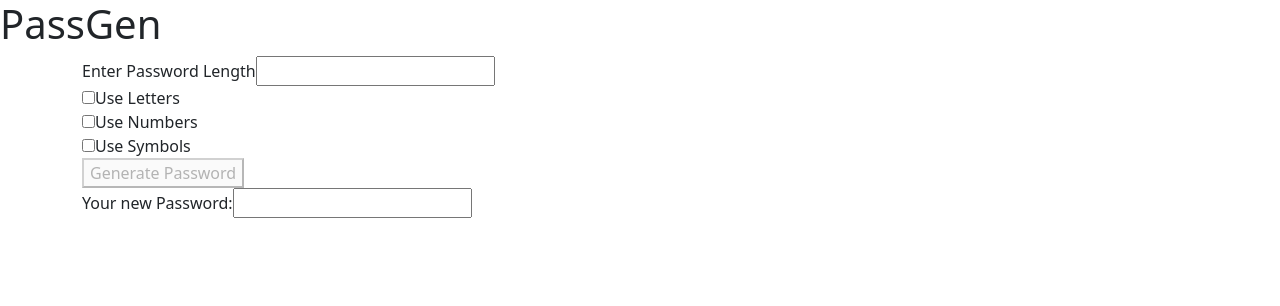
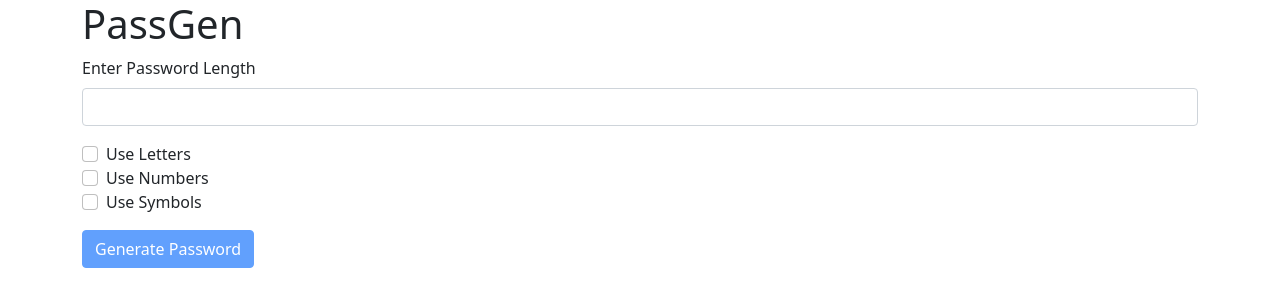
Before and after one commit to AbeTavarez/PassGen, an Angular app: page / in a window 1280 px wide. Shown: the top 306 px of the page. Built offline with nearby package versions, Linux system fonts and the light colour scheme.

Commit message:
bootstrap

```diff
--- a/src/app/app.component.html
+++ b/src/app/app.component.html
@@ -1,38 +1,44 @@
+<div class="container">
   <h1>PassGen</h1>
 
-<div class="container">
-  <div>
-    <label>Enter Password Length</label>
-    <input type="number" (input)="onChangeLength($event)" />
+  <div class="mb-3">
+    <label class="form-label">Enter Password Length</label>
+    <input
+      type="number"
+      (input)="onChangeLength($event)"
+      class="form-control"
+    />
   </div>
 
-  <div>
-    <input type="checkbox" (change)="onChangeUseLetters()" />
+  <div class="mb-3 form-check">
+    <div class="">
+      <input type="checkbox" (change)="onChangeUseLetters()" class="form-check-input"/>
       <label>Use Letters</label>
     </div>
 
     <div>
-    <input type="checkbox" (change)="onChangeUseNumbers()" />
+      <input type="checkbox" (change)="onChangeUseNumbers()" class="form-check-input"/>
       <label>Use Numbers</label>
     </div>
     <div>
-    <input type="checkbox" (change)="onChangeUseSymbols()" />
+      <input type="checkbox" (change)="onChangeUseSymbols()" class="form-check-input"/>
       <label>Use Symbols</label>
     </div>
-
+  </div>
   <div>
     <button
       [disabled]="
         !(length && (includeLetters || includeSymbols || includeNumbers))
       "
       (click)="onButtonClick()"
+      class="btn btn-primary"
     >
       Generate Password
     </button>
   </div>
 
-  <div>
-    <label>Your new Password: </label>
-    <input [value]="password" class=""/>
+  <div *ngIf="password" class="mb-2 mt-5">
+    <label class="form-check-label h5" for="new-pass">Your new Password: </label>
+    <input [value]="password" class="form-check-label" id="new-pass"/>
   </div>
 </div>
--- a/src/app/app.component.ts
+++ b/src/app/app.component.ts
@@ -39,7 +39,7 @@ export class AppComponent {
 
     const numbers: string = '1234567890';
     const letters: string = 'abcdefghijkmnopqrstuvwxyz';
-    const symbols: string = '!@#$%^&*()_+';
+    const symbols: string = '!@#$%^&*_+-=';
 
     let validChars: string = '';
 
```
Also changed, not shown: src/styles.css (line endings or trailing spaces). Lines whose indentation alone changed are shown as unchanged.
